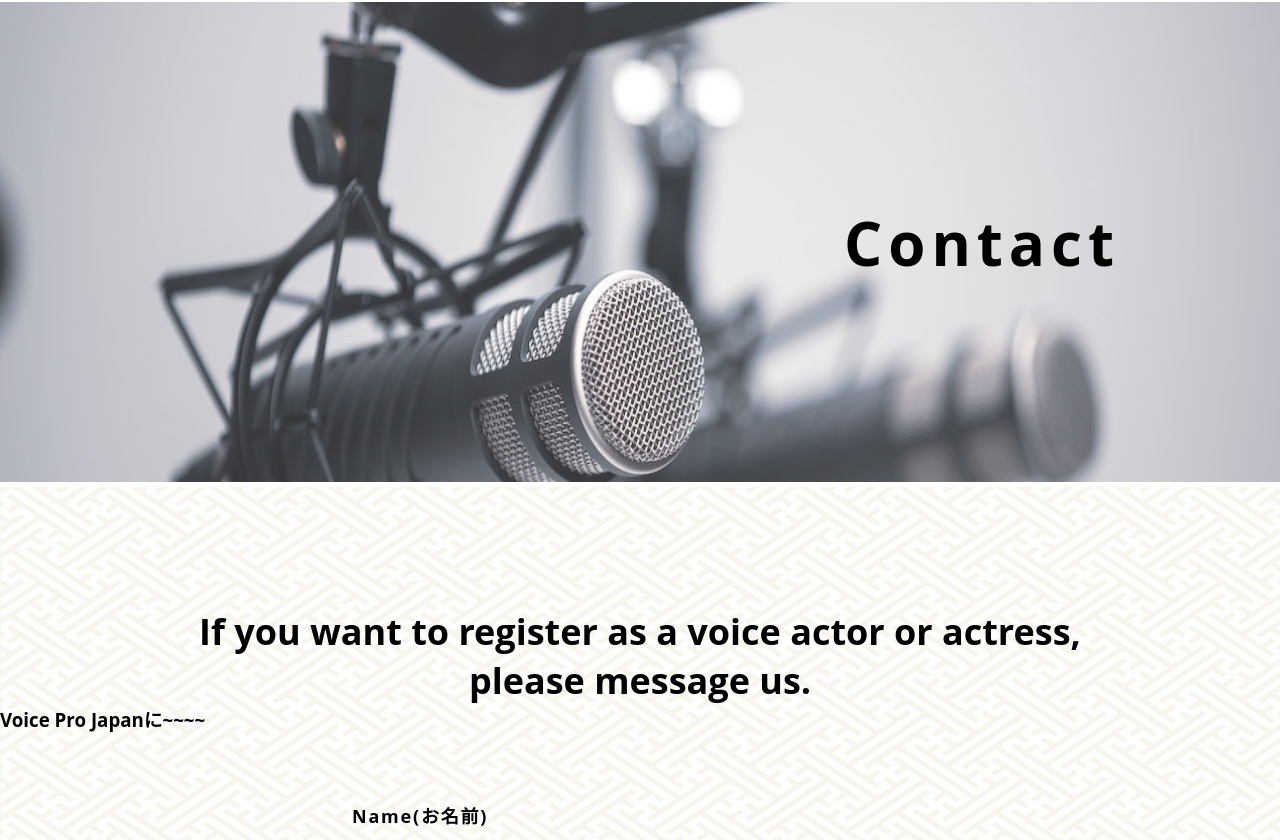
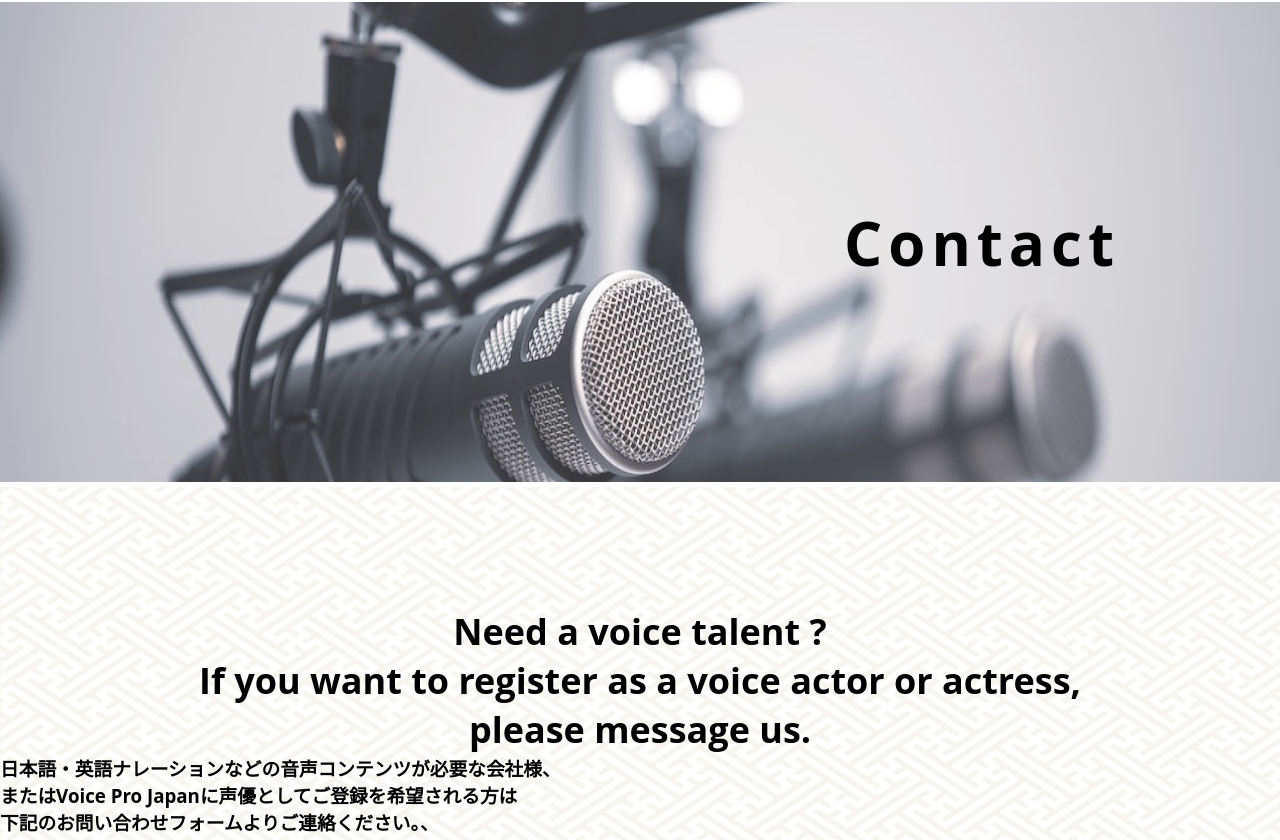
Before and after one commit to Htsubasa/voice_contact, a plain HTML site: page index.html in a window 1280 px wide. Shown: the part 82-922 px from the top of the page. Drawn offline with nearby package versions, Linux system fonts and the light colour scheme.

Commit message:
Update index.html

```diff
--- a/index.html
+++ b/index.html
@@ -41,9 +41,9 @@
 
 <section class="contact">
     <div class="contact_wrapper">
+        <h2>Need a voice talent ? </h2>
         <h2>If you want to register as a voice actor or actress, <br>please message us.</h2>
-        <h3>Voice Pro Japanに~~~~</h3>
-        <h3></h3>
+        <h3>日本語・英語ナレーションなどの音声コンテンツが必要な会社様、<br>またはVoice Pro Japanに声優としてご登録を希望される方は<br>下記のお問い合わせフォームよりご連絡ください。、</h3>
 
 
             <div class="form">
```
